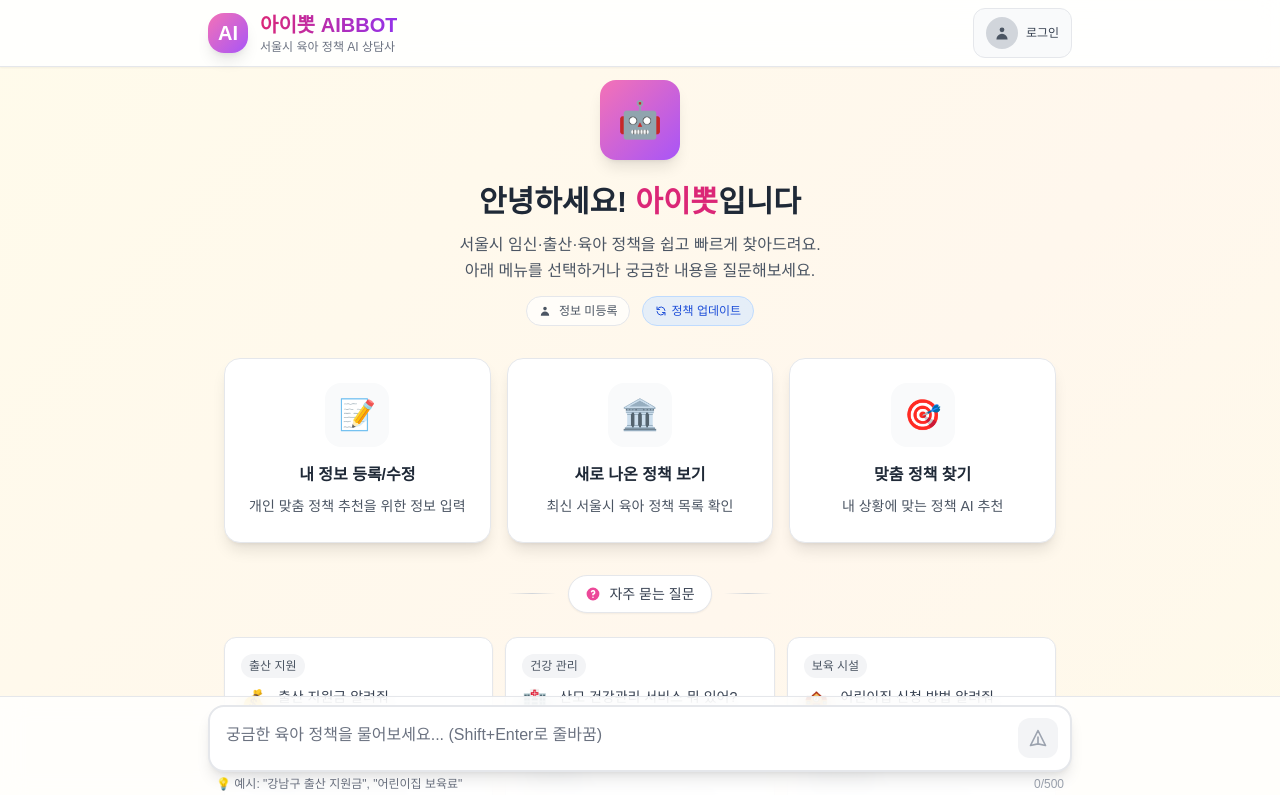
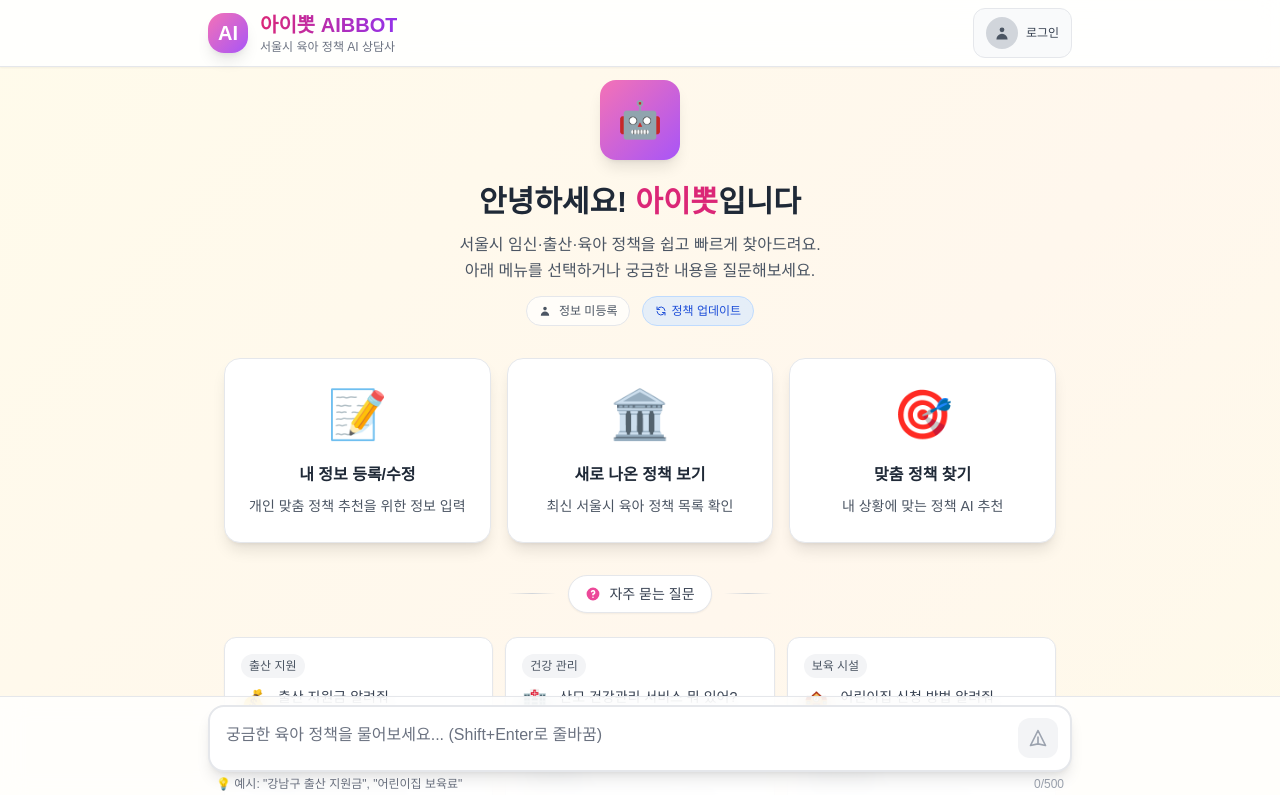
Before and after one commit to DonggunSe0/aibbot, a React (Vite) app in the folder frontend/: page / in a window 1280 px wide. Shown: the top 795 px of the page. Built offline with nearby package versions, Linux system fonts and the light colour scheme.

Commit message:
아이콘 사이즈 키움

```diff
--- a/frontend/src/components/interactive/MenuSelector.jsx
+++ b/frontend/src/components/interactive/MenuSelector.jsx
@@ -34,8 +34,8 @@ function MenuSelector({ onSelect }) {
 
           {/* 이모지 */}
           <div className="relative mb-4">
-            <div className="inline-flex items-center justify-center w-16 h-16 bg-gray-50 rounded-2xl group-hover:scale-110 transition-transform duration-300">
-              <span className="text-3xl">{menu.emoji}</span>
+            <div className="inline-flex items-center justify-center w-16 h-16 rounded-2xl group-hover:scale-110 transition-transform duration-300">
+              <span className="text-5xl">{menu.emoji}</span>
             </div>
           </div>
 
```
